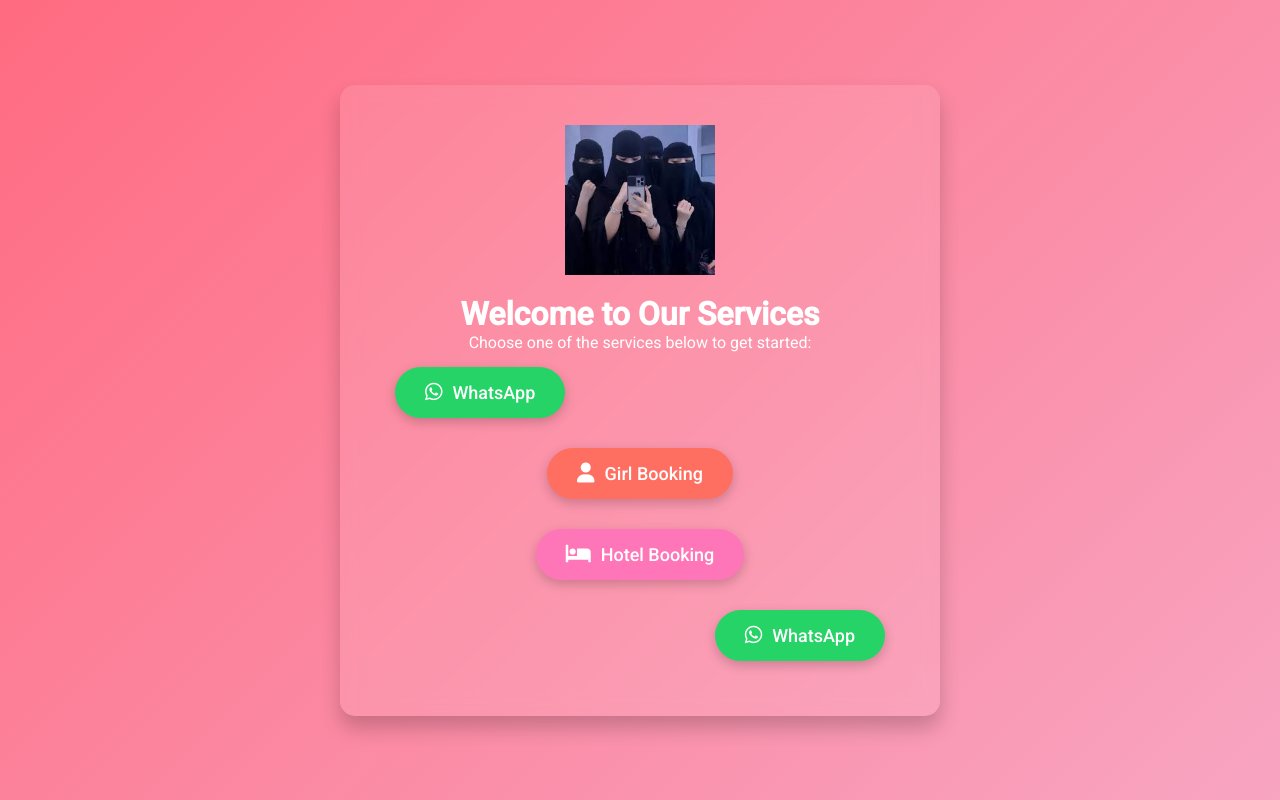
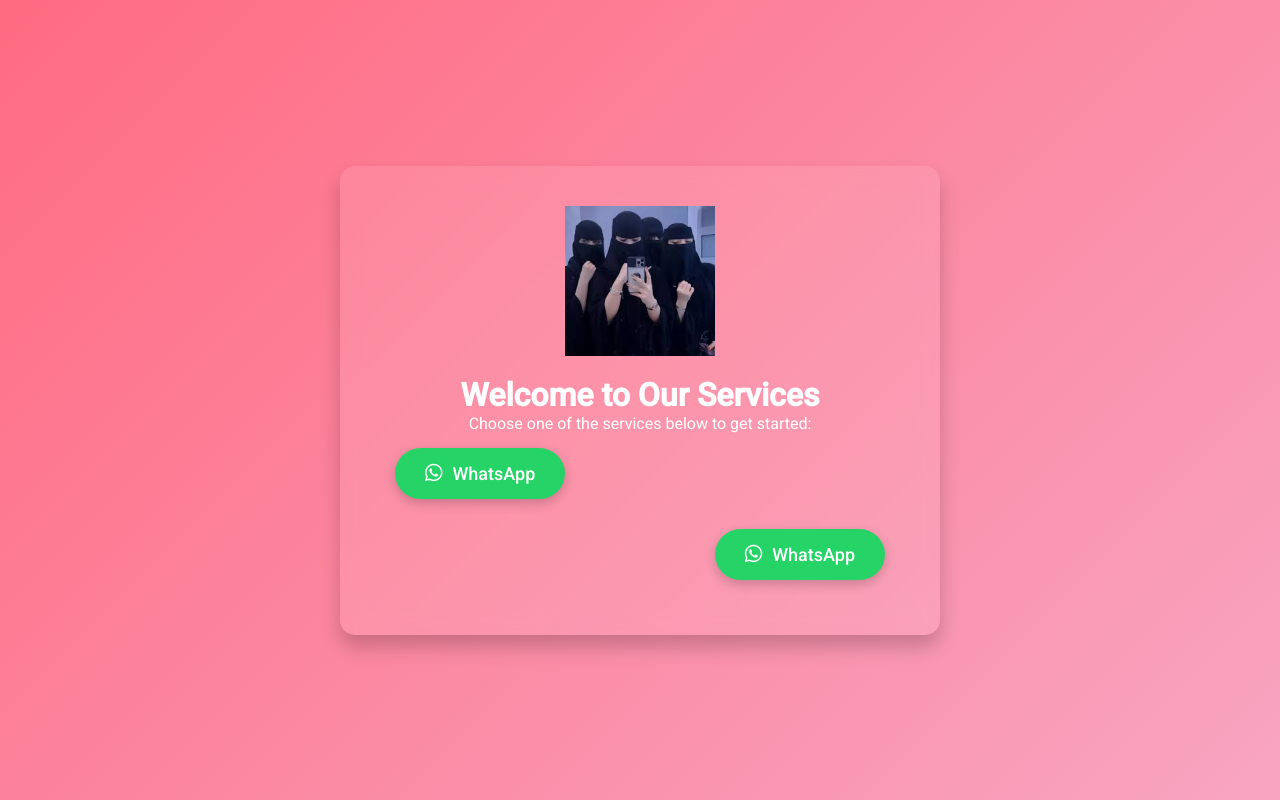
Before and after one commit to NIGHTSERVICE/WHATS-APP, a plain HTML site: page index.html in a window 1280 px wide. Drawn offline with Linux system fonts and the light colour scheme.

Commit message:
index.html

```diff
--- a/index.html
+++ b/index.html
@@ -27,15 +27,7 @@
       <i class="fab fa-whatsapp"></i> WhatsApp
     </a>
 
-    <!-- Girl Booking Button with Hover Effect -->
-    <a href="https://docs.google.com/forms/d/e/1FAIpQLScQ9ZrkUEAIygtNlH8SB0Iz7-SxaBsGCMQ0sPHcZAhQ81unGg/viewform?usp=header" target="_blank" class="button girl-booking">
-      <i class="fas fa-user"></i> Girl Booking
-    </a>
 
-    <!-- Hotel Booking Button with Hover Effect -->
-    <a href="https://docs.google.com/forms/d/e/1FAIpQLSeWF0IZ6lM3MUIgBDCHn0xbGKl-Gosfl_s8tZuVwgqTiu8qzA/viewform?usp=header" target="_blank" class="button hotel-booking">
-      <i class="fas fa-bed"></i> Hotel Booking
-    </a>
 
     <!-- WhatsApp Button with Icon and Hover Effect (Right) -->
     <a href="https://wa.me/+966583896824" target="_blank" class="button whatsapp right">
```
